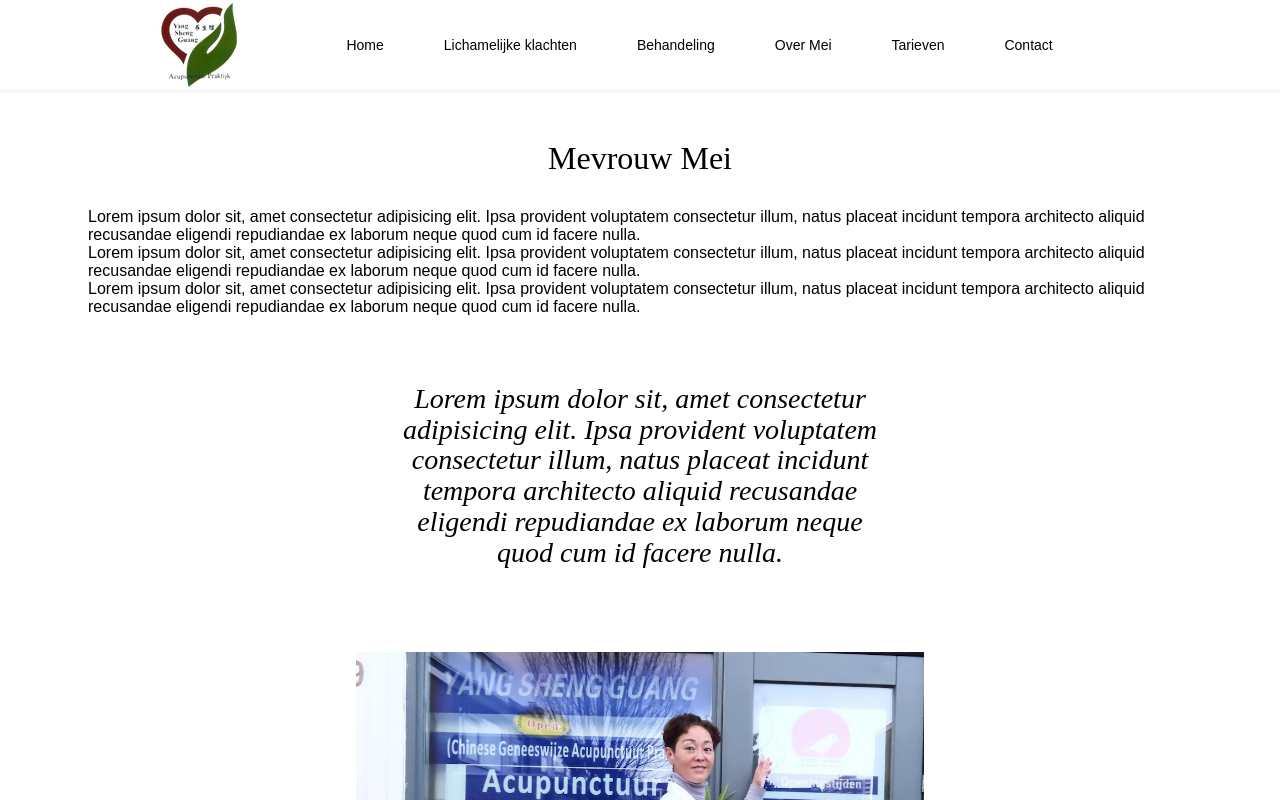
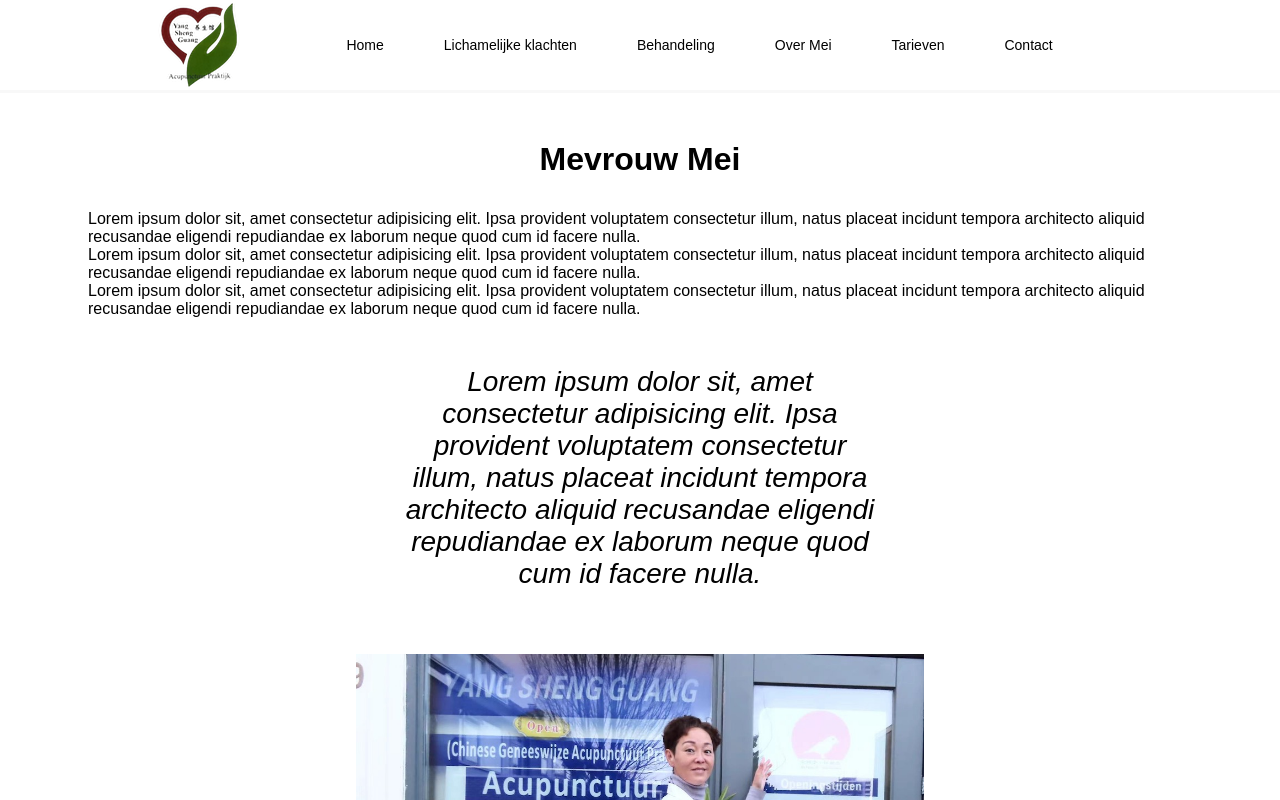
Before and after one commit to Zonwiezhu/YangShengGuang-Website, a Vue app: page /mei in a window 1280 px wide. Shown: the top 800 px of the page. Built offline with nearby package versions, Linux system fonts and the light colour scheme.

Commit message:
Laatste Update
De enige dat nog gefixt moet worden is de menu button

```diff
--- a/src/App.vue
+++ b/src/App.vue
@@ -7,7 +7,7 @@
 </template>
 
 <script setup>
-import Header from "../src/components/Header.vue";
+import Header from "./components/Header.vue";
 import { RouterLink, RouterView } from 'vue-router'
 import Footer from "../src/components/Footer.vue";
 </script>
--- a/src/views/OverMei.vue
+++ b/src/views/OverMei.vue
@@ -4,7 +4,7 @@
     <section class="grid info">
       <div class="column-xs-12 column-md-7">
         <div class="intro">
-          <h2>Mevrouw Mei</h2>
+          <h1>Mevrouw Mei</h1>
           <p>Lorem ipsum dolor sit, amet consectetur adipisicing elit. Ipsa provident voluptatem consectetur illum, natus placeat incidunt tempora architecto aliquid recusandae eligendi repudiandae ex laborum neque quod cum id facere nulla.</p>
           <p>Lorem ipsum dolor sit, amet consectetur adipisicing elit. Ipsa provident voluptatem consectetur illum, natus placeat incidunt tempora architecto aliquid recusandae eligendi repudiandae ex laborum neque quod cum id facere nulla.</p>
           <p>Lorem ipsum dolor sit, amet consectetur adipisicing elit. Ipsa provident voluptatem consectetur illum, natus placeat incidunt tempora architecto aliquid recusandae eligendi repudiandae ex laborum neque quod cum id facere nulla.</p>
@@ -25,9 +25,7 @@
 
 <style scoped>
     h1, h2, h3 {
-    font-family: 'EB Garamond', serif;
     color: black;
-    line-height: 1.1;
     }
 
     h2, h3 {
@@ -36,12 +34,6 @@
     }
 
     h1 {
-    font-size: 2.325rem;
-    font-weight: 500;
-    margin: 0;
-    }
-
-    h2 {
     font-size: 2rem;
     margin: 0 0 2rem;
     text-align: center;
```
